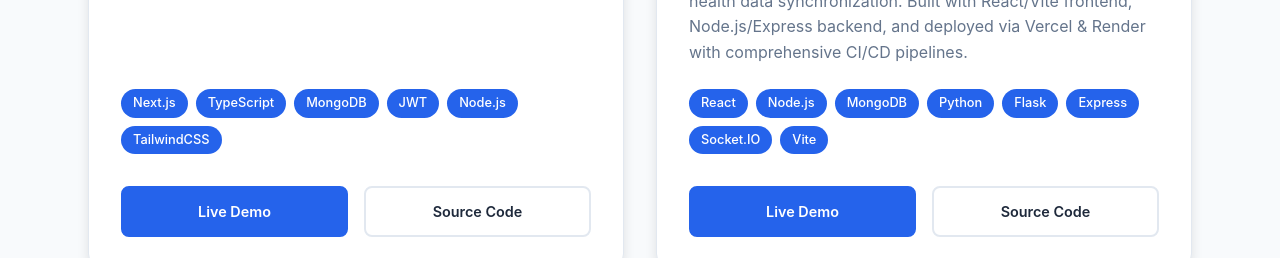
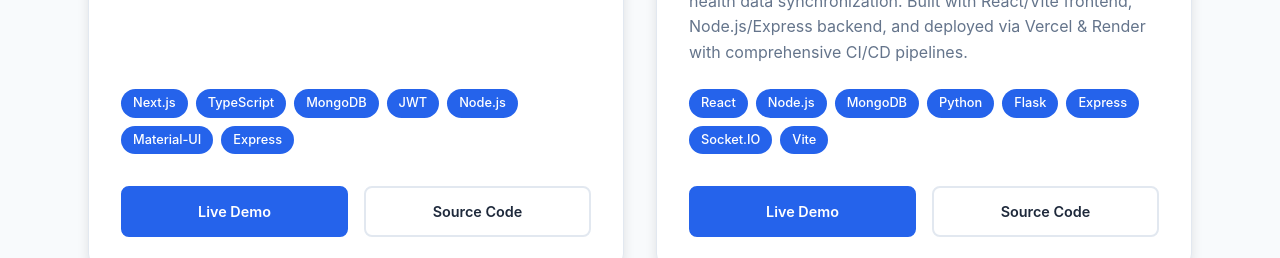
Before and after one commit to CamlineKe/portfolio, a Next.js app: page / in a window 1280 px wide. Shown: the part 6140-6398 px from the top of the page. Built offline with nearby package versions, Linux system fonts and the light colour scheme.

Commit message:
updated tech stack for a project

```diff
--- a/components/Projects.tsx
+++ b/components/Projects.tsx
@@ -20,7 +20,8 @@ const Projects: React.FC = () => {
         "MongoDB",
         "JWT",
         "Node.js",
-        "TailwindCSS",
+        "Material-UI",
+        "Express",
       ],
       liveDemo: "https://taskflow-zeta-dusky.vercel.app/",
       sourceCode: "https://github.com/CamlineKe/portfolio",
```
